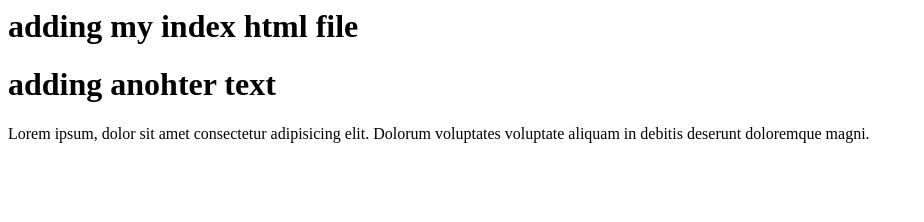
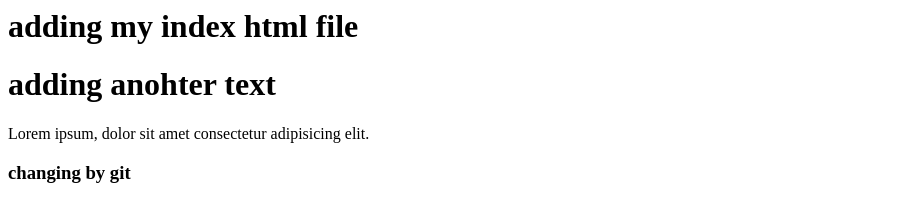
Before and after one commit to nahid537/my-first-website, a plain HTML site: page index.html in a window 1280 px wide. Shown: the whole page, without its empty margins (0-924 px from the left). Drawn offline with Linux system fonts and the light colour scheme.

Commit message:
changing by git

```diff
--- a/index.html
+++ b/index.html
@@ -1,3 +1,4 @@
 <h1>adding my index html file</h1>
 <h1>adding anohter text</h1>
-<p>Lorem ipsum, dolor sit amet consectetur adipisicing elit. Dolorum voluptates voluptate aliquam in debitis deserunt doloremque magni.</p>
+<p>Lorem ipsum, dolor sit amet consectetur adipisicing elit.</p>
+<h3>changing by git</h3>
```
